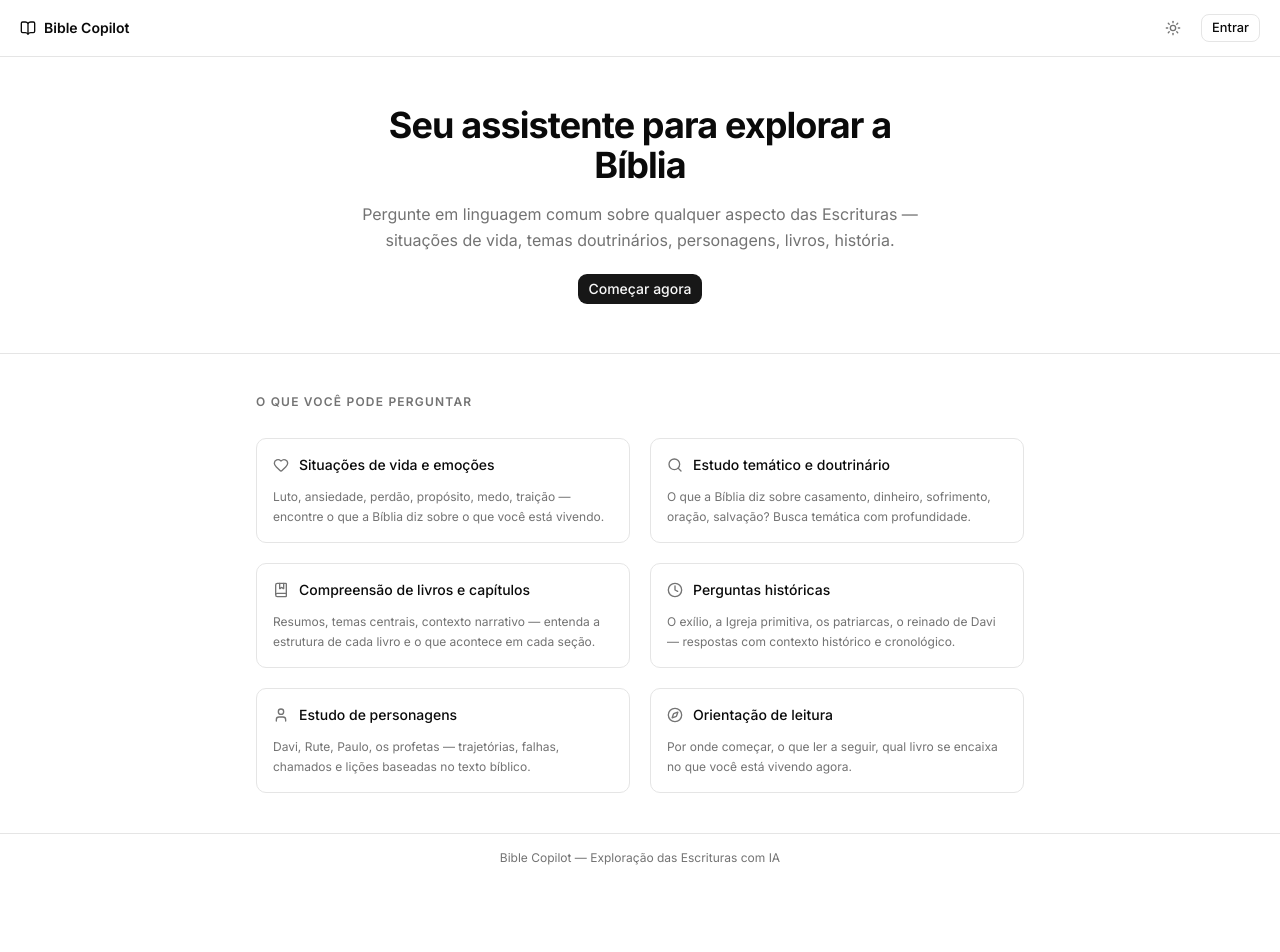
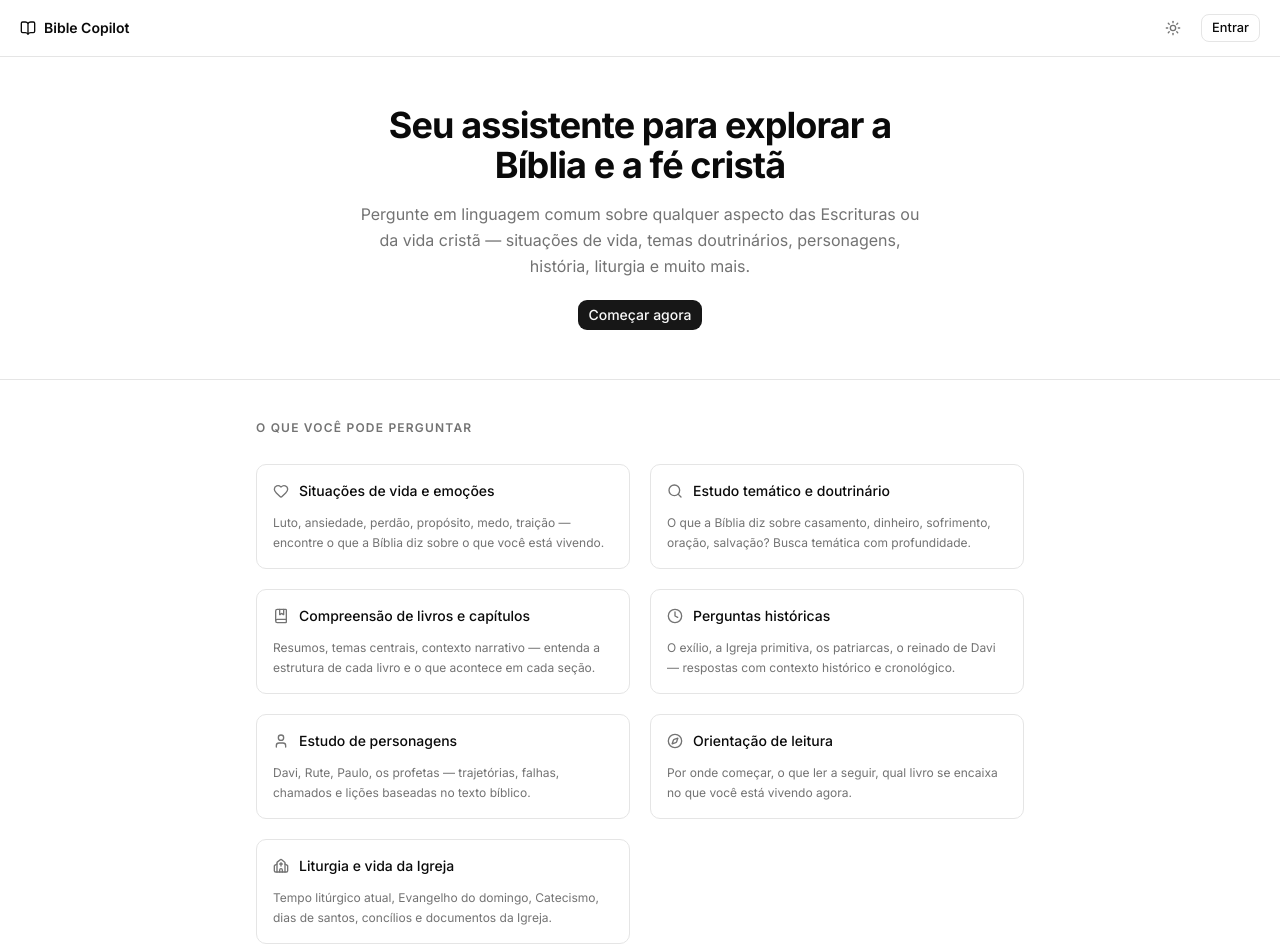
Before and after one commit to luizlzg/bible-copilot-frontend, a Next.js app: page / in a window 1280 px wide. Shown: the top 952 px of the page. Before the commit the page ends 882 px from the top, so only its background shows below. Built offline with nearby package versions, Linux system fonts and the light colour scheme; no server answers.

Commit message:
feat: add Church icon and update descriptions for enhanced biblical exploration and Christian faith context

```diff
--- a/app/(public)/page.tsx
+++ b/app/(public)/page.tsx
@@ -1,6 +1,6 @@
 import Link from "next/link"
 import { Button } from "@/components/ui/button"
-import { BookOpen, Heart, Search, Clock, User, Compass, BookMarked } from "lucide-react"
+import { BookOpen, Heart, Search, Clock, User, Compass, BookMarked, Church } from "lucide-react"
 import { createClient } from "@/lib/supabase/server"
 import { ThemeToggle } from "@/components/shared/ThemeToggle"
 import { UserMenu } from "@/components/shared/UserMenu"
@@ -36,6 +36,11 @@ const useCases = [
     title: "Orientação de leitura",
     description: "Por onde começar, o que ler a seguir, qual livro se encaixa no que você está vivendo agora.",
   },
+  {
+    icon: Church,
+    title: "Liturgia e vida da Igreja",
+    description: "Tempo litúrgico atual, Evangelho do domingo, Catecismo, dias de santos, concílios e documentos da Igreja.",
+  },
 ]
 
 export default async function HomePage() {
@@ -69,10 +74,10 @@ export default async function HomePage() {
       <section className="flex flex-col items-center justify-center text-center px-6 py-12 border-b">
         <div className="max-w-xl space-y-4">
           <h1 className="text-3xl font-bold tracking-tight sm:text-4xl">
-            Seu assistente para explorar a Bíblia
+            Seu assistente para explorar a Bíblia e a fé cristã
           </h1>
           <p className="text-base text-muted-foreground leading-relaxed">
-            Pergunte em linguagem comum sobre qualquer aspecto das Escrituras — situações de vida, temas doutrinários, personagens, livros, história.
+            Pergunte em linguagem comum sobre qualquer aspecto das Escrituras ou da vida cristã — situações de vida, temas doutrinários, personagens, história, liturgia e muito mais.
           </p>
           <div className="pt-1">
             <Link href={user ? "/chat" : "/login"}>
```
